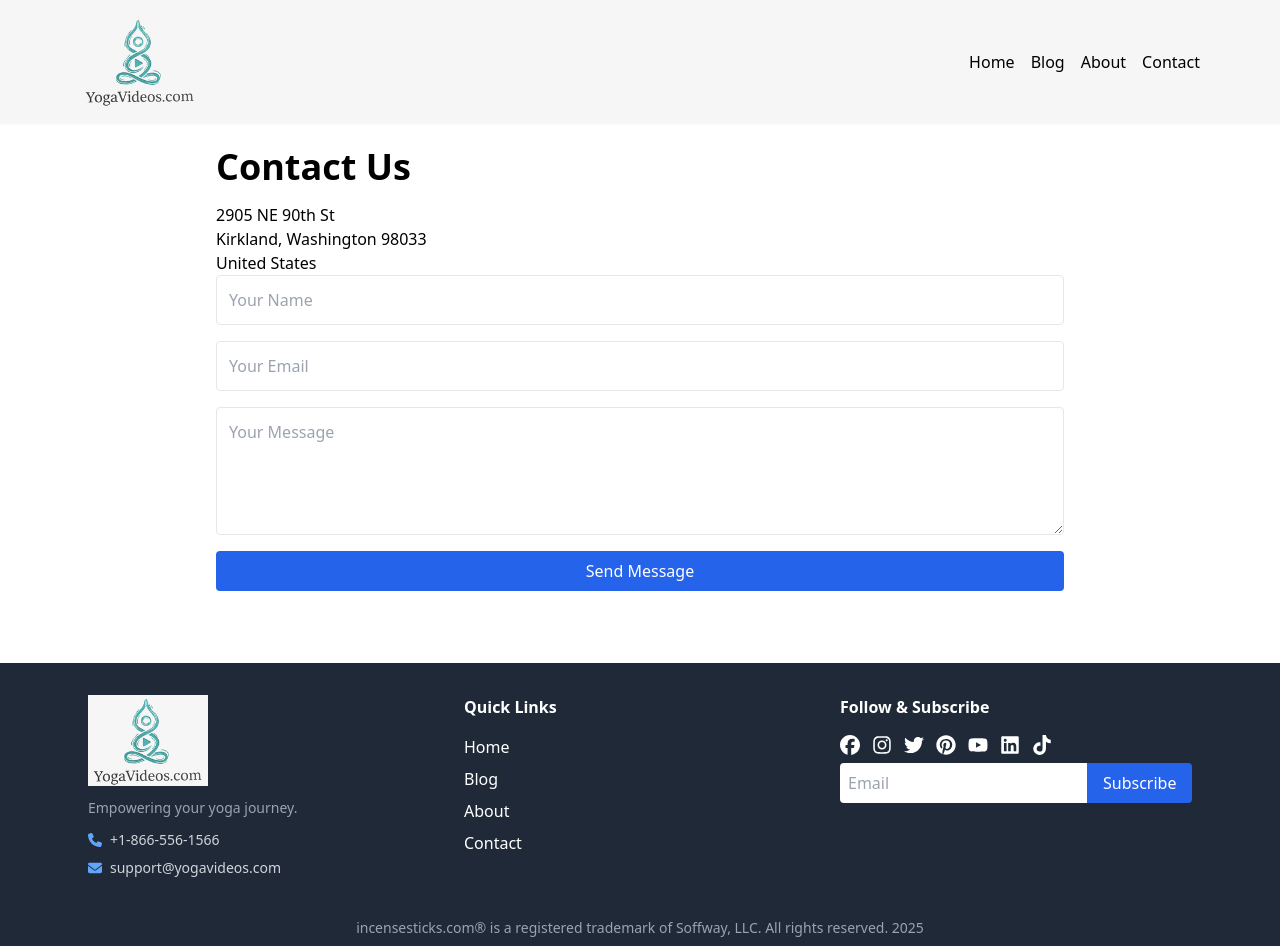
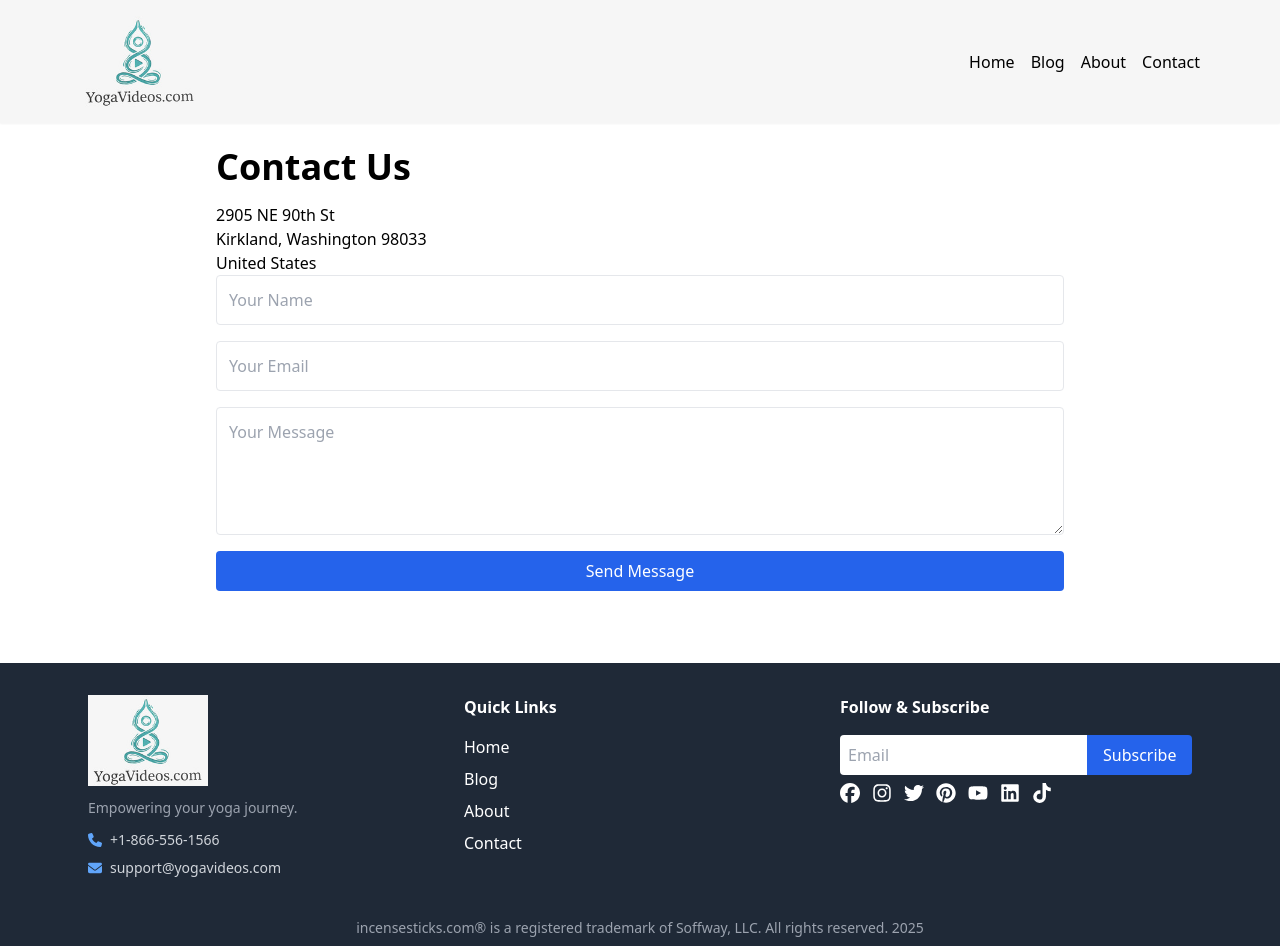
Before and after one commit to Dirav-2712/yogavideos-web, a Next.js app: page /contact in a window 1280 px wide. Built offline with nearby package versions, Linux system fonts and the light colour scheme.

Commit message:
Update Footer.js

```diff
--- a/components/Footer.js
+++ b/components/Footer.js
@@ -74,6 +74,16 @@ export default function Footer() {
         {/* Social + Subscribe */}
         <div className="flex flex-col space-y-2">
           <span className="font-semibold mb-2">Follow & Subscribe</span>
+          <form className="mt-2 flex">
+            <input
+              type="email"
+              placeholder="Email"
+              className="p-2 rounded-l border-none text-black flex-1"
+            />
+            <button className="bg-blue-600 px-4 py-2 rounded-r text-white">
+              Subscribe
+            </button>
+          </form>
           <div className="flex space-x-3 text-xl">
             <a href="#" className="hover:text-blue-500" target="_blank" rel="noopener noreferrer">
               <FaFacebook />
@@ -97,17 +107,6 @@ export default function Footer() {
               <FaTiktok />
             </a>
           </div>
-
-          <form className="mt-2 flex">
-            <input
-              type="email"
-              placeholder="Email"
-              className="p-2 rounded-l border-none text-black flex-1"
-            />
-            <button className="bg-blue-600 px-4 py-2 rounded-r text-white">
-              Subscribe
-            </button>
-          </form>
         </div>
       </div>
 
```
